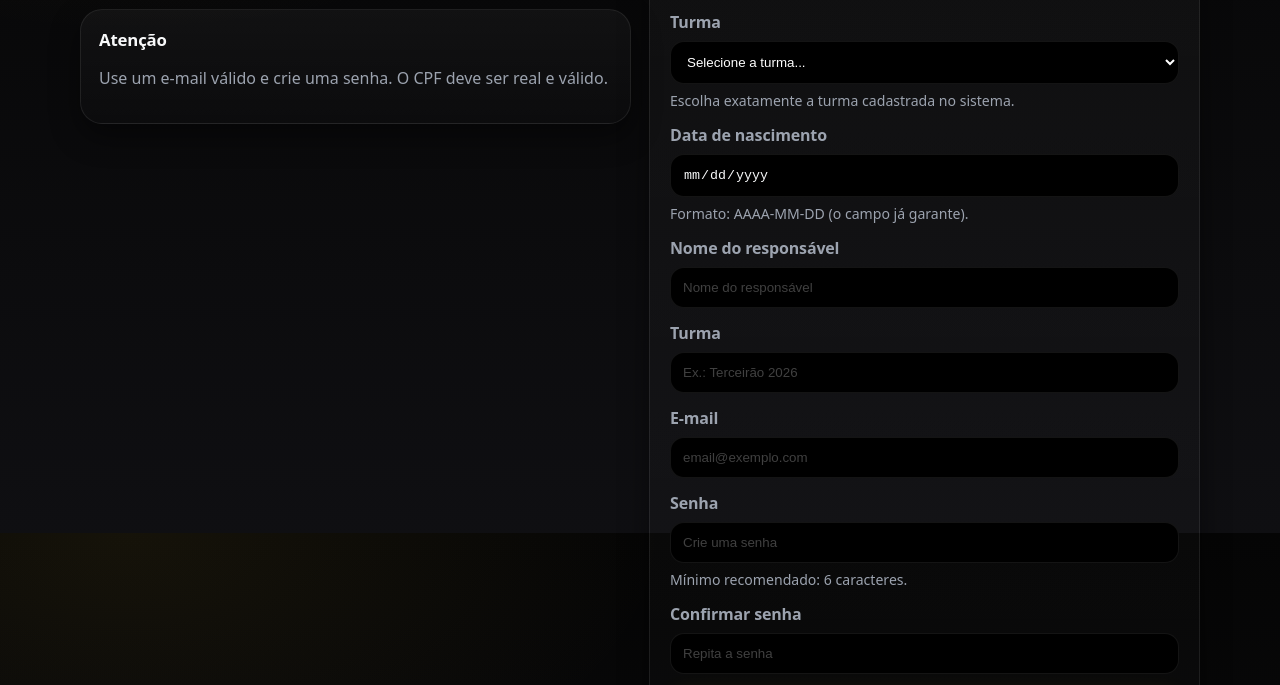
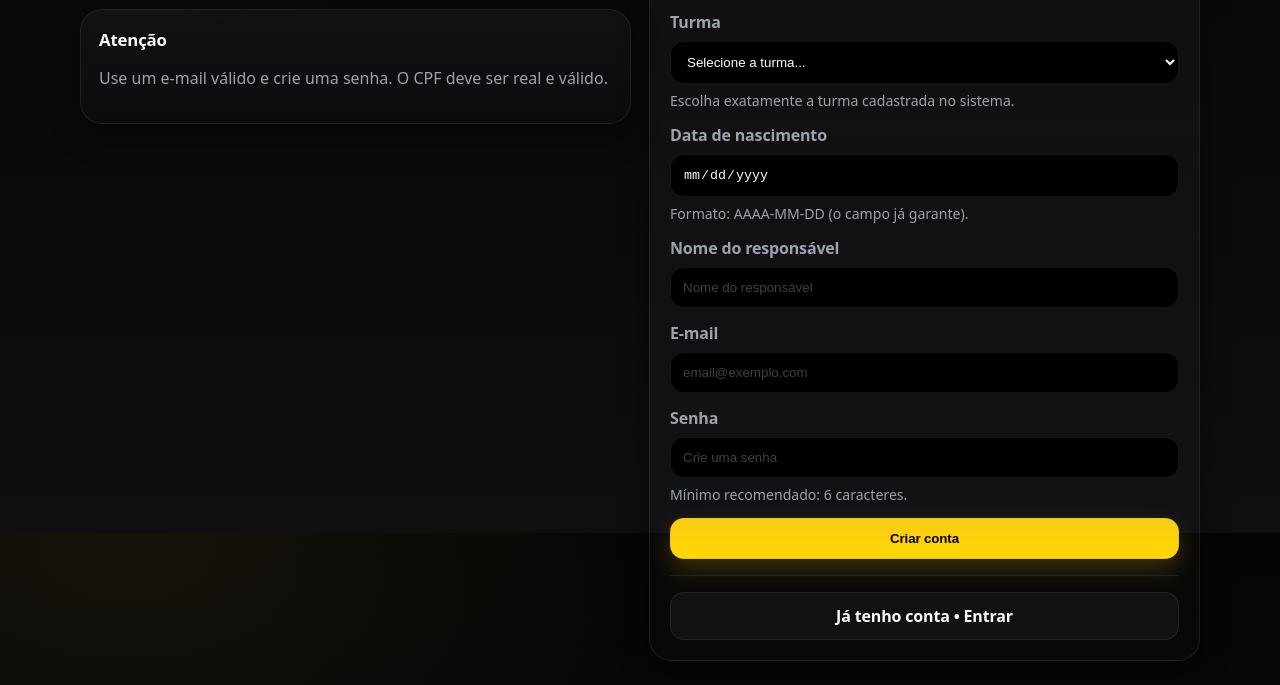
Before and after one commit to lynkhq/FORMATURAFROTEND, a plain HTML site: page register.html in a window 1280 px wide. Shown: the part 267-952 px from the top of the page. Drawn offline with Linux system fonts and the light colour scheme.

Commit message:
Update register.html

```diff
--- a/register.html
+++ b/register.html
@@ -75,10 +75,7 @@
             <input id="responsible_name" name="responsible_name" type="text" placeholder="Nome do responsável" required />
           </label>
 
-          <label class="field">
-            <span class="label">Turma</span>
-            <input id="turma" name="turma" type="text" placeholder="Ex.: Terceirão 2026" required />
-          </label>
+
 
           <label class="field">
             <span class="label">E-mail</span>
@@ -91,10 +88,7 @@
             <span class="hint">Mínimo recomendado: 6 caracteres.</span>
           </label>
 
-          <label class="field">
-            <span class="label">Confirmar senha</span>
-            <input id="confirm_password" name="confirm_password" type="password" placeholder="Repita a senha" minlength="6" required />
-          </label>
+
 
           <button class="btn btn-primary btn-block" id="btnRegister" type="submit">
             Criar conta
```
